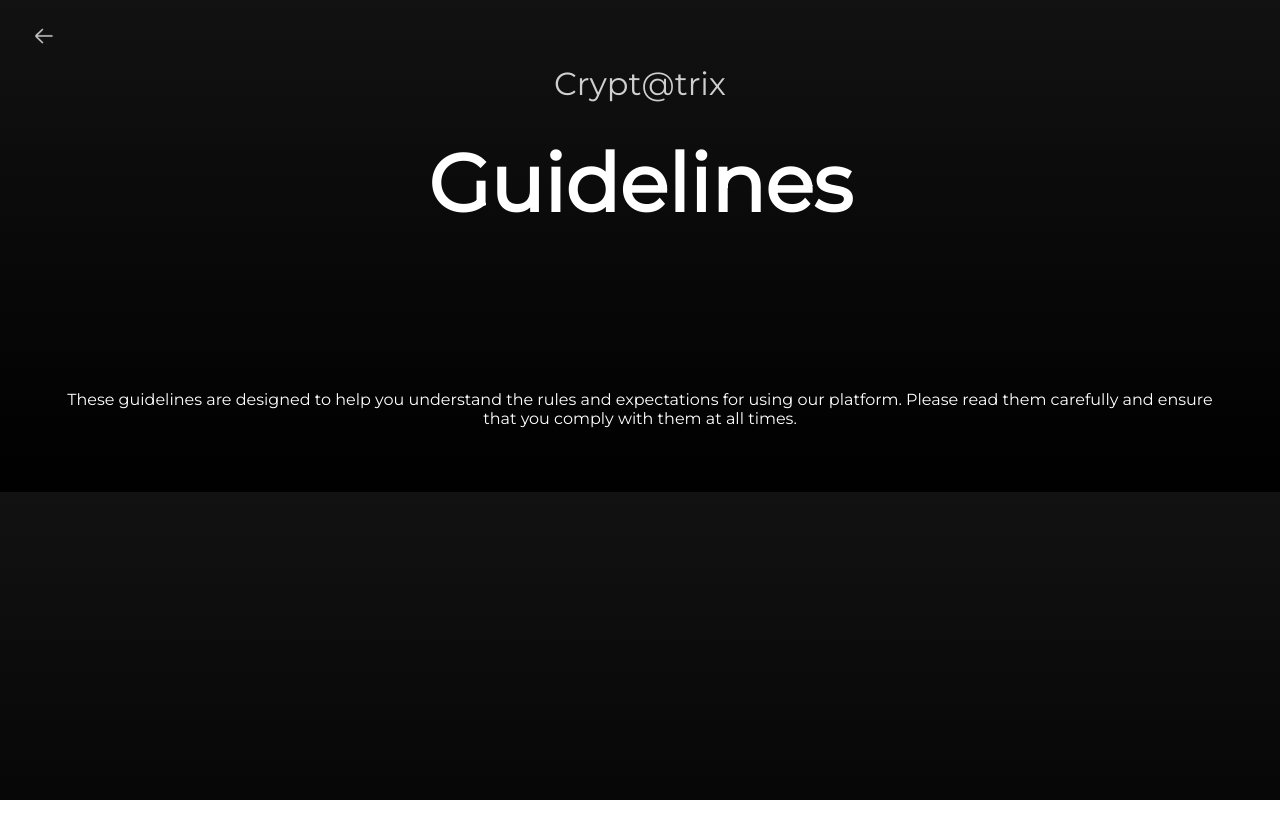
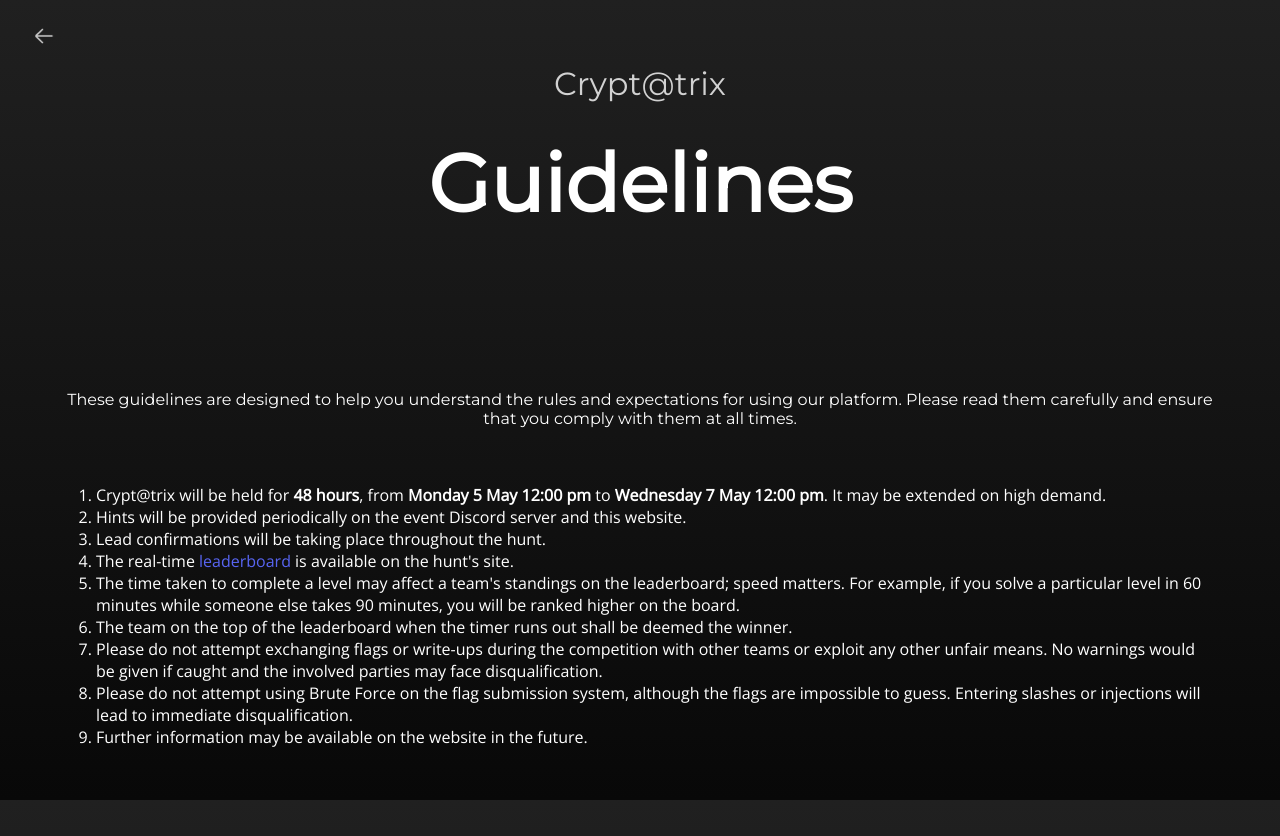
Before and after one commit to Akshatoff/crypt25, a Next.js app: page /guidelines in a window 1280 px wide. Before the commit the page ends 800 px from the top, so only its background shows below. Built offline with nearby package versions, Linux system fonts and the light colour scheme.

Commit message:
Update guidelines

```diff
--- a/src/app/about/page.tsx
+++ b/src/app/about/page.tsx
@@ -101,8 +101,8 @@ export default function Home() {
       <Section4></Section4>
       <div className="centered-buttons">
         <Link href="/guidelines">
-          <button>
-            Guidelines
+          <button className="rounded">
+            View Guidelines
           </button>
         </Link>
       </div>
--- a/src/app/globals.css
+++ b/src/app/globals.css
@@ -16,8 +16,8 @@ font-family: 'Roboto', sans-serif; */
 }
 
 :root {
-  --bg: #121212;
-  --bg2: #000000;
+  --bg: #202020;
+  --bg2: #080808;
   --darkTint1: #303030;
   --darkTint2: #505050;
   --text: #fff;
@@ -39,6 +39,7 @@ body {
   width: 100%;
   color: var(--text);
   background-image: linear-gradient(var(--bg), var(--bg2));
+  background-attachment: fixed;
 }
 
 body {
@@ -193,6 +194,10 @@ button.highMargin {
   margin: 1rem;
 }
 
+button.rounded {
+  border-radius: 100px;
+}
+
 button.blurple {
   background: #5865F2;
   color: #FFFFFF;
--- a/src/app/guidelines/page.tsx
+++ b/src/app/guidelines/page.tsx
@@ -1,5 +1,30 @@
 import Link from "next/link";
 import Back from '../components/Back';
+
+const eventConfig = {
+  startDate: new Date(2025, 4, 5, 12, 0, 0),
+  endDate: new Date(2025, 4, 7, 12, 0, 0)
+}
+
+const duration = `${(eventConfig.endDate.getTime() - eventConfig.startDate.getTime()) / 3600000} hours`;
+
+const startDate = eventConfig.startDate.toLocaleString("en-IN", {
+  weekday: "long",
+  month: "long",
+  day: "numeric",
+  hour: "numeric",
+  minute: "numeric",
+  hour12: true,
+}).replace(" at", "");
+
+const endDate = eventConfig.endDate.toLocaleString("en-IN", {
+  weekday: "long",
+  month: "long",
+  day: "numeric",
+  hour: "numeric",
+  minute: "numeric",
+  hour12: true,
+}).replace(" at", "");
 
 function CoverSection() {
   return (
@@ -21,6 +46,17 @@ function Section1() {
         <p className="text">
           These guidelines are designed to help you understand the rules and expectations for using our platform. Please read them carefully and ensure that you comply with them at all times.
         </p>
+        <ol>
+          <li>Crypt@trix will be held for <b>{duration}</b>, from <b>{startDate}</b> to <b>{endDate}</b>. It may be extended on high demand.</li>
+          <li>Hints will be provided periodically on the event Discord server and this website.</li>
+          <li>Lead confirmations will be taking place throughout the hunt.</li>
+          <li>The real-time <Link href="/leaderboard">leaderboard</Link> is available on the hunt's site.</li>
+          <li>The time taken to complete a level may affect a team's standings on the leaderboard; speed matters. For example, if you solve a particular level in 60 minutes while someone else takes 90 minutes, you will be ranked higher on the board.</li>
+          <li>The team on the top of the leaderboard when the timer runs out shall be deemed the winner.</li>
+          <li>Please do not attempt exchanging flags or write-ups during the competition with other teams or exploit any other unfair means. No warnings would be given if caught and the involved parties may face disqualification.</li>
+          <li>Please do not attempt using Brute Force on the flag submission system, although the flags are impossible to guess. Entering slashes or injections will lead to immediate disqualification.</li>
+          <li>Further information may be available on the website in the future.</li>
+        </ol>
       </div>
     </>
   );
--- a/src/app/layout.tsx
+++ b/src/app/layout.tsx
@@ -13,7 +13,7 @@ const geistMono = Geist_Mono({
 });
 
 export const metadata: Metadata = {
-  title: "Crypt@Trix @25.0",
+  title: "Crypt@trix 25.0",
   description: "The return of crypt",
 };
 
```
